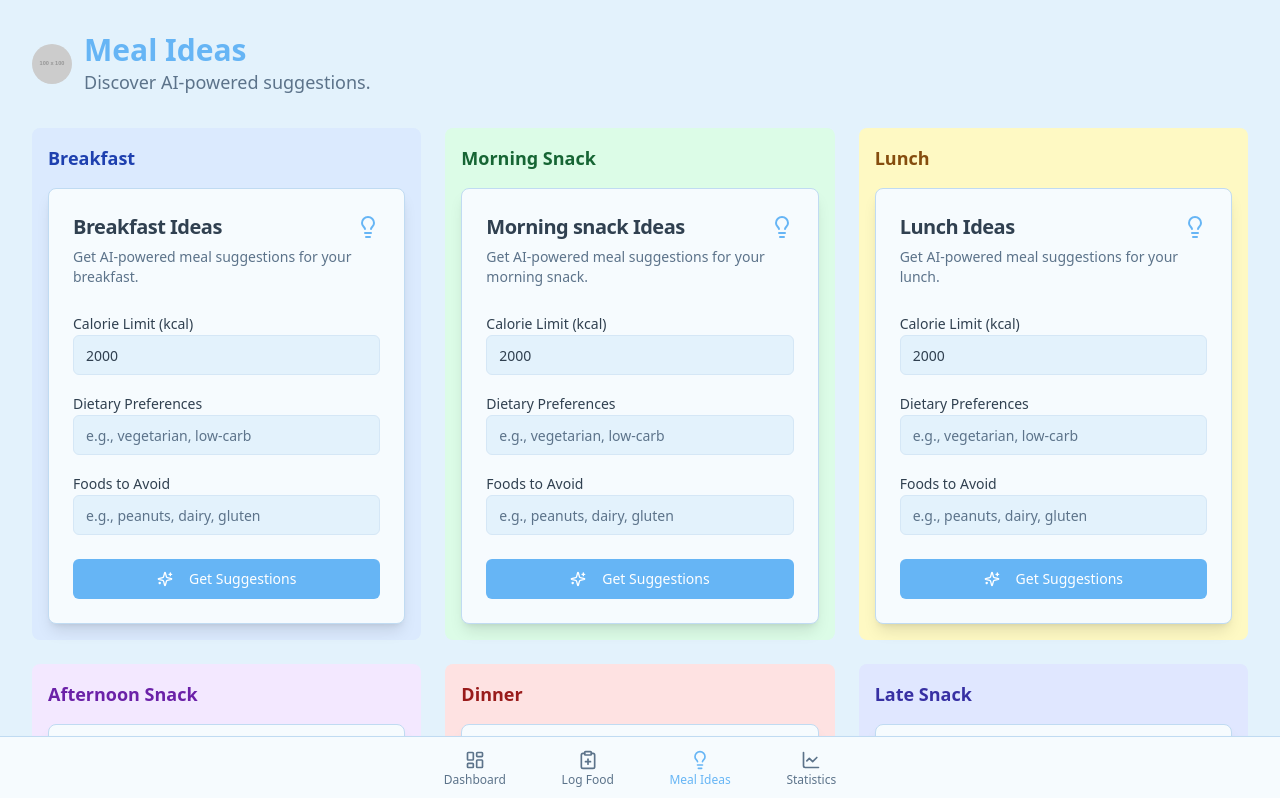
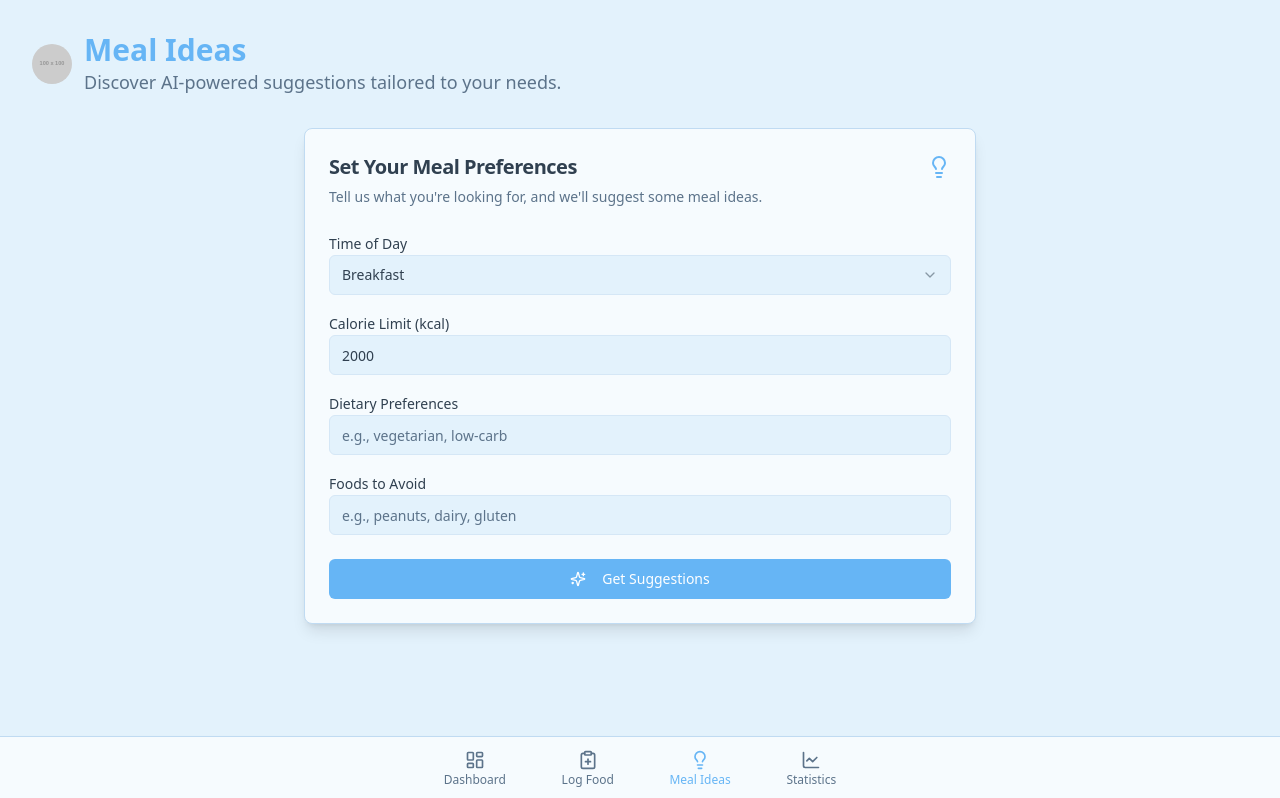
Before and after one commit to AyoubAoune/MyHealthCompanion, a Next.js app: page /ideas in a window 1280 px wide. Shown: the top 798 px of the page. Built offline with nearby package versions, Linux system fonts and the light colour scheme; what @genkit-ai/googleai, genkit would draw is missing.

Commit message:
I think i did not explain in a good way what i expect.
1- meals ideas, will only be 1 card with a selection of the meal (breakfast, morning snack,..).
2- the results of the AI suggestions will be shown in different cards.

before you make the changes can you summarize your next steps ?

```diff
--- a/src/app/ideas/page.tsx
+++ b/src/app/ideas/page.tsx
@@ -1,15 +1,15 @@
 
 "use client";
 
-import { MealSuggestionCard } from "@/components/app/my-health-companion/MealSuggestionCard";
+import { MealPreferencesAndSuggestions } from "@/components/app/my-health-companion/MealPreferencesAndSuggestions";
 import { useAppContext } from "@/components/app/my-health-companion/AppContext";
 import { Avatar, AvatarFallback, AvatarImage } from "@/components/ui/avatar";
 import { Skeleton } from "@/components/ui/skeleton";
 
 export default function IdeasPage() {
-  const { userSettings, isLoading } = useAppContext();
+  const { userSettings, isLoading: appContextIsLoading } = useAppContext();
 
-  if (isLoading) {
+  if (appContextIsLoading) {
     return (
       <div className="min-h-screen bg-background text-foreground p-4 md:p-8 space-y-6">
         <header className="mb-8">
@@ -21,7 +21,7 @@ export default function IdeasPage() {
             </div>
           </div>
         </header>
-        <Skeleton className="h-96 w-full max-w-md mx-auto rounded-lg" />
+        <Skeleton className="h-96 w-full max-w-2xl mx-auto rounded-lg" />
       </div>
     );
   }
@@ -35,47 +35,12 @@ export default function IdeasPage() {
         </Avatar>
         <div>
           <h1 className="text-2xl md:text-3xl font-bold text-primary">Meal Ideas</h1>
-          <p className="text-md md:text-lg text-muted-foreground">Discover AI-powered suggestions.</p>
+          <p className="text-md md:text-lg text-muted-foreground">Discover AI-powered suggestions tailored to your needs.</p>
         </div>
       </header>
-      <div className="grid grid-cols-1 md:grid-cols-2 lg:grid-cols-3 gap-6">
-        <div className="bg-blue-100 dark:bg-blue-900/30 rounded-lg p-4">
-          <h3 className="text-lg font-semibold mb-4 text-blue-800 dark:text-blue-200">Breakfast</h3>
-          <MealSuggestionCard timeOfDay="Breakfast" />
-        </div>
-        <div className="bg-green-100 dark:bg-green-900/30 rounded-lg p-4">
-           <h3 className="text-lg font-semibold mb-4 text-green-800 dark:text-green-200">Morning Snack</h3>
-           <MealSuggestionCard timeOfDay="Morning snack" />
-        </div>
-        <div className="bg-yellow-100 dark:bg-yellow-900/30 rounded-lg p-4">
-           <h3 className="text-lg font-semibold mb-4 text-yellow-800 dark:text-yellow-200">Lunch</h3>
-           <MealSuggestionCard timeOfDay="Lunch" />
-        </div>
-        <div className="bg-purple-100 dark:bg-purple-900/30 rounded-lg p-4">
-           <h3 className="text-lg font-semibold mb-4 text-purple-800 dark:text-purple-200">Afternoon Snack</h3>
-           <MealSuggestionCard timeOfDay="Afternoon Snack" />
-        </div>
-        <div className="bg-red-100 dark:bg-red-900/30 rounded-lg p-4">
-           <h3 className="text-lg font-semibold mb-4 text-red-800 dark:text-red-200">Dinner</h3>
-           <MealSuggestionCard timeOfDay="Dinner" />
-        </div>
-        <div className="bg-indigo-100 dark:bg-indigo-900/30 rounded-lg p-4">
-           <h3 className="text-lg font-semibold mb-4 text-indigo-800 dark:text-indigo-200">Late Snack</h3>
-           <MealSuggestionCard timeOfDay="Late Snack" />
-        </div>
+      <div className="max-w-2xl mx-auto">
+        <MealPreferencesAndSuggestions />
       </div>
     </div>
   );
 }
-
-// Add this interface to define the props for MealSuggestionCard
-interface MealSuggestionCardProps {
-  timeOfDay: string;
-}
-
-// Update the MealSuggestionCard component to accept the prop
-// This part needs to be done in MealSuggestionCard.tsx, adding:
-// interface MealSuggestionCardProps { timeOfDay?: string; }
-// and changing the component signature to:
-// export function MealSuggestionCard({ timeOfDay }: MealSuggestionCardProps) {
-// and using timeOfDay in the state and prompt.
--- /dev/null
+++ b/src/components/app/my-health-companion/MealPreferencesAndSuggestions.tsx
@@ -0,0 +1,172 @@
+
+"use client";
+
+import { useState, useEffect } from "react";
+import { suggestMeals, type SuggestMealsOutput, type SuggestMealsInput } from "@/ai/flows/suggest-meals";
+import { Card, CardContent, CardDescription, CardFooter, CardHeader, CardTitle } from "@/components/ui/card";
+import { Input } from "@/components/ui/input";
+import { Label } from "@/components/ui/label";
+import { Select, SelectContent, SelectItem, SelectTrigger, SelectValue } from "@/components/ui/select";
+import { Button } from "@/components/ui/button";
+import { Lightbulb, Sparkles, Loader2 } from "lucide-react";
+import { useToast } from "@/hooks/use-toast";
+import { useAppContext } from "./AppContext";
+import { Separator } from "@/components/ui/separator";
+
+const mealTimes = [
+  "Breakfast",
+  "Morning Snack",
+  "Lunch",
+  "Afternoon Snack",
+  "Dinner",
+  "Late Snack",
+];
+
+export function MealPreferencesAndSuggestions() {
+  const { userSettings } = useAppContext();
+  const { toast } = useToast();
+
+  const [timeOfDay, setTimeOfDay] = useState<string>(mealTimes[0]);
+  const [calorieLimit, setCalorieLimit] = useState<number>(0);
+  const [dietaryPreferences, setDietaryPreferences] = useState<string>("");
+  const [avoidFoods, setAvoidFoods] = useState<string>("");
+
+  const [suggestions, setSuggestions] = useState<SuggestMealsOutput | null>(null);
+  const [isLoading, setIsLoading] = useState(false);
+
+  useEffect(() => {
+    const targetCalorieLimit = userSettings.dailyCalorieTarget;
+    setCalorieLimit((typeof targetCalorieLimit === 'number' && !Number.isNaN(targetCalorieLimit)) ? targetCalorieLimit : 0);
+  }, [userSettings.dailyCalorieTarget]);
+
+  const handleCalorieInputChange = (value: string) => {
+    const numValue = parseInt(value, 10);
+    if (!isNaN(numValue) && numValue >= 0) {
+      setCalorieLimit(numValue);
+    } else if (value === "") {
+      setCalorieLimit(0);
+    }
+  };
+
+  const handleSubmit = async (e: React.FormEvent) => {
+    e.preventDefault();
+    if (!timeOfDay) {
+        toast({ title: "Time of Day Required", description: "Please select a time of day for meal suggestions.", variant: "destructive" });
+        return;
+    }
+    setIsLoading(true);
+    setSuggestions(null);
+
+    const submitInput: SuggestMealsInput = {
+      calorieLimit: Number.isNaN(calorieLimit) ? 0 : calorieLimit,
+      dietaryPreferences,
+      avoidFoods,
+      timeOfDay,
+    };
+
+    try {
+      const result = await suggestMeals(submitInput);
+      setSuggestions(result);
+      toast({
+        title: "Meals Suggested!",
+        description: "Here are some ideas based on your preferences.",
+      });
+    } catch (error) {
+      console.error("Error fetching meal suggestions:", error);
+      toast({
+        title: "Error",
+        description: "Could not fetch meal suggestions. Please try again.",
+        variant: "destructive",
+      });
+    } finally {
+      setIsLoading(false);
+    }
+  };
+
+  return (
+    <div className="space-y-6">
+      <Card className="shadow-lg">
+        <CardHeader>
+          <div className="flex items-center justify-between">
+            <CardTitle className="text-xl">Set Your Meal Preferences</CardTitle>
+            <Lightbulb className="h-6 w-6 text-primary" />
+          </div>
+          <CardDescription>Tell us what you're looking for, and we'll suggest some meal ideas.</CardDescription>
+        </CardHeader>
+        <form onSubmit={handleSubmit}>
+          <CardContent className="space-y-4">
+            <div>
+              <Label htmlFor="time-of-day">Time of Day</Label>
+              <Select value={timeOfDay} onValueChange={setTimeOfDay}>
+                <SelectTrigger id="time-of-day">
+                  <SelectValue placeholder="Select a mealtime" />
+                </SelectTrigger>
+                <SelectContent>
+                  {mealTimes.map((meal) => (
+                    <SelectItem key={meal} value={meal}>{meal}</SelectItem>
+                  ))}
+                </SelectContent>
+              </Select>
+            </div>
+            <div>
+              <Label htmlFor="calorie-limit">Calorie Limit (kcal)</Label>
+              <Input
+                id="calorie-limit"
+                type="number"
+                value={calorieLimit.toString()}
+                onChange={(e) => handleCalorieInputChange(e.target.value)}
+              />
+            </div>
+            <div>
+              <Label htmlFor="dietary-preferences">Dietary Preferences</Label>
+              <Input
+                id="dietary-preferences"
+                type="text"
+                placeholder="e.g., vegetarian, low-carb"
+                value={dietaryPreferences}
+                onChange={(e) => setDietaryPreferences(e.target.value)}
+              />
+            </div>
+            <div>
+              <Label htmlFor="avoid-foods">Foods to Avoid</Label>
+              <Input
+                id="avoid-foods"
+                type="text"
+                placeholder="e.g., peanuts, dairy, gluten"
+                value={avoidFoods}
+                onChange={(e) => setAvoidFoods(e.target.value)}
+              />
+            </div>
+          </CardContent>
+          <CardFooter>
+            <Button type="submit" disabled={isLoading || !timeOfDay} className="w-full">
+              {isLoading ? (
+                <Loader2 className="mr-2 h-4 w-4 animate-spin" />
+              ) : (
+                <Sparkles className="mr-2 h-4 w-4" />
+              )}
+              Get Suggestions
+            </Button>
+          </CardFooter>
+        </form>
+      </Card>
+
+      {suggestions && (
+        <>
+          <Separator />
+          <Card className="shadow-lg">
+            <CardHeader>
+              <CardTitle className="text-xl">Your Meal Suggestions for {timeOfDay}</CardTitle>
+              <CardDescription>Here are some AI-powered ideas based on your criteria.</CardDescription>
+            </CardHeader>
+            <CardContent>
+              <pre className="whitespace-pre-wrap text-sm bg-muted/50 p-4 rounded-md max-h-96 overflow-y-auto">
+                {suggestions.mealSuggestions}
+              </pre>
+            </CardContent>
+          </Card>
+        </>
+      )}
+    </div>
+  );
+}
```
